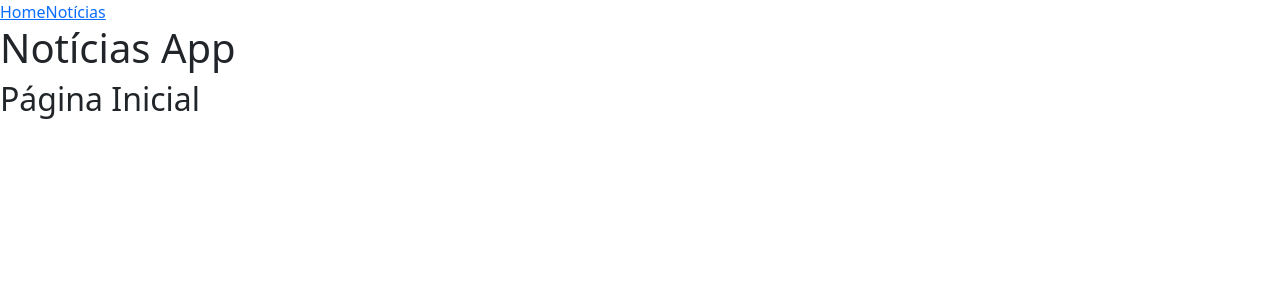
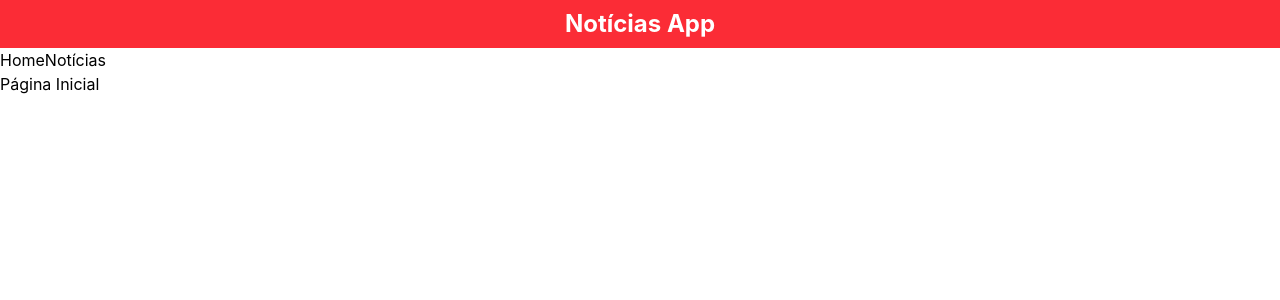
Before and after one commit to kecyJohnes/Rodada-de-noticias, a React (Vite) app: page / in a window 1280 px wide. Shown: the top 300 px of the page. Built offline with nearby package versions, Linux system fonts and the light colour scheme.

Commit message:
implementacao do tailwindCSS

```diff
--- a/index.html
+++ b/index.html
@@ -5,18 +5,13 @@
   <meta charset="UTF-8" />
   <link rel="icon" type="image/svg+xml" href="/favicon.svg" />
   <meta name="viewport" content="width=device-width, initial-scale=1.0" />
-  <!-- css bootstrap -->
-  <link href="https://cdn.jsdelivr.net/npm/bootstrap@5.3.8/dist/css/bootstrap.min.css" rel="stylesheet"
-    integrity="sha384-sRIl4kxILFvY47J16cr9ZwB07vP4J8+LH7qKQnuqkuIAvNWLzeN8tE5YBujZqJLB" crossorigin="anonymous">
+
   <title>Rodada de Noticias</title>
 </head>
 
 <body>
   <div id="root"></div>
   <script type="module" src="/src/main.jsx"></script>
-  <script src="https://cdn.jsdelivr.net/npm/bootstrap@5.3.8/dist/js/bootstrap.bundle.min.js"
-    integrity="sha384-FKyoEForCGlyvwx9Hj09JcYn3nv7wiPVlz7YYwJrWVcXK/BmnVDxM+D2scQbITxI"
-    crossorigin="anonymous"></script>
 
 </body>
 
--- a/src/App.css
+++ b/src/App.css
@@ -0,0 +1,5 @@
+@import "tailwindcss";
+
+.cabecalho {
+    @apply text-center text-2xl bg-red-500 text-white font-bold p-2
+}
--- a/src/App.jsx
+++ b/src/App.jsx
@@ -8,8 +8,8 @@ function App() {
 
   return (
     <>
+    <h1 className='cabecalho'>Notícias App</h1>
     <NavigationBar />
-    <h1>Notícias App</h1>
     <Outlet />
     </>
   )
--- a/src/components/Navigation/index.jsx
+++ b/src/components/Navigation/index.jsx
@@ -4,7 +4,7 @@ export const NavigationBar = () => {
 return(
     <nav>
         <Link to='/'>Home</Link>
-        <Link to='/Noticias'>Notícias</Link>
+        <Link to='Noticias'>Notícias</Link>
     </nav>
 )
 }
--- a/src/pages/Noticias/index.jsx
+++ b/src/pages/Noticias/index.jsx
@@ -1,6 +1,8 @@
+import { Outlet } from "react-router-dom"
+
 export const Noticias = () =>{
 
-    const [noticias, setNoticias]=useState([])
+    // const [noticias, setNoticias]=useState([])
 
     const apiKey='fc5cab5ccbc34b2e811b65e8870c16e5'
     const url = 'https://api.worldnewsapi.com/search-news?language=pt&source-country=br'
@@ -22,11 +24,12 @@ export const Noticias = () =>{
             console.error(err.message)
         }
     }
-        fetchApi()
+        // fetchApi()
     return(
         <div>
             <h2>Notícias 24 Horas</h2>
-            <div>
+            <Outlet />
+            {/* <div>
                 {noticias.news.map((noticia)=>{
                     return(
                         <div key={noticia.id}>
@@ -34,7 +37,7 @@ export const Noticias = () =>{
                         </div>
                     )
                 })}
-            </div>
+            </div> */}
         </div>
     )
 }
--- a/src/routes/AppRoute.jsx
+++ b/src/routes/AppRoute.jsx
@@ -6,10 +6,11 @@ import { Noticias } from "../pages/Noticias";
 
 
 
+
 export const AppRoute = createBrowserRouter([
     {path:'/',element:<App />,children:[
         {index:true,element:<Home />},
-        {path:'/Noticias',element:<Noticias />}
+        {path:'Noticias',element:<Noticias />}
     ]}
 
 ])
--- a/vite.config.js
+++ b/vite.config.js
@@ -1,9 +1,11 @@
 import { defineConfig } from 'vite'
 import react from '@vitejs/plugin-react'
+import tailwindcss from '@tailwindcss/vite'
 
 // https://vite.dev/config/
 export default defineConfig({
   plugins: [
     react(),
+    tailwindcss()
   ],
 })
```
